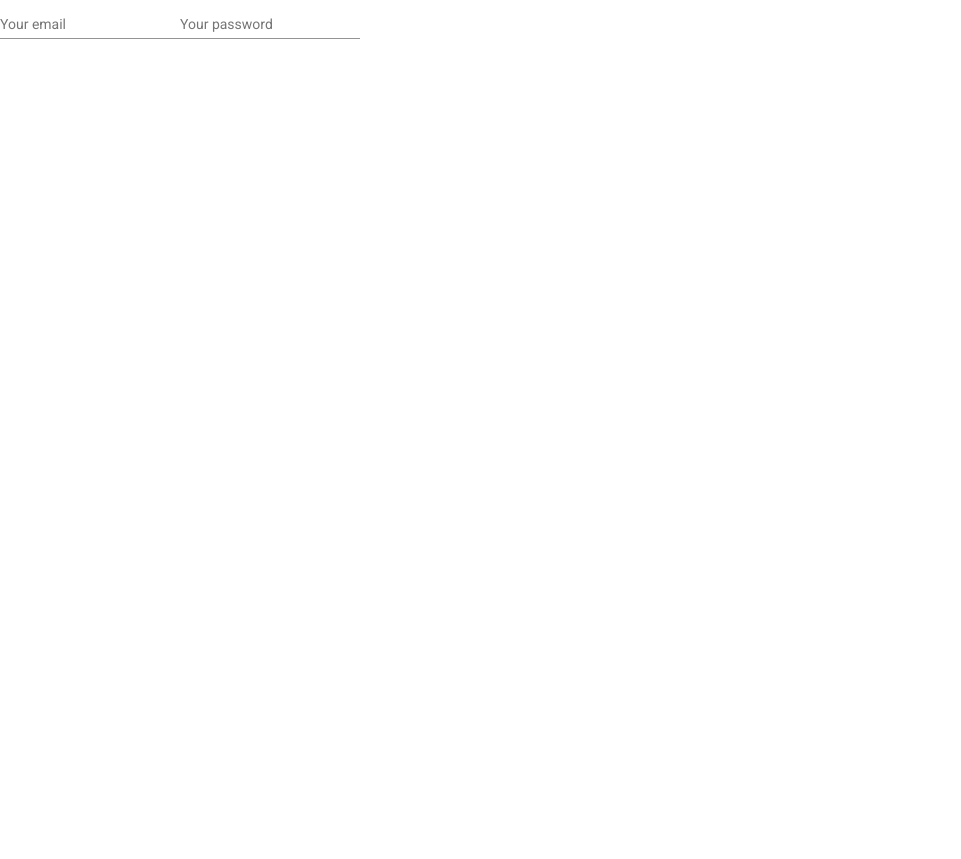
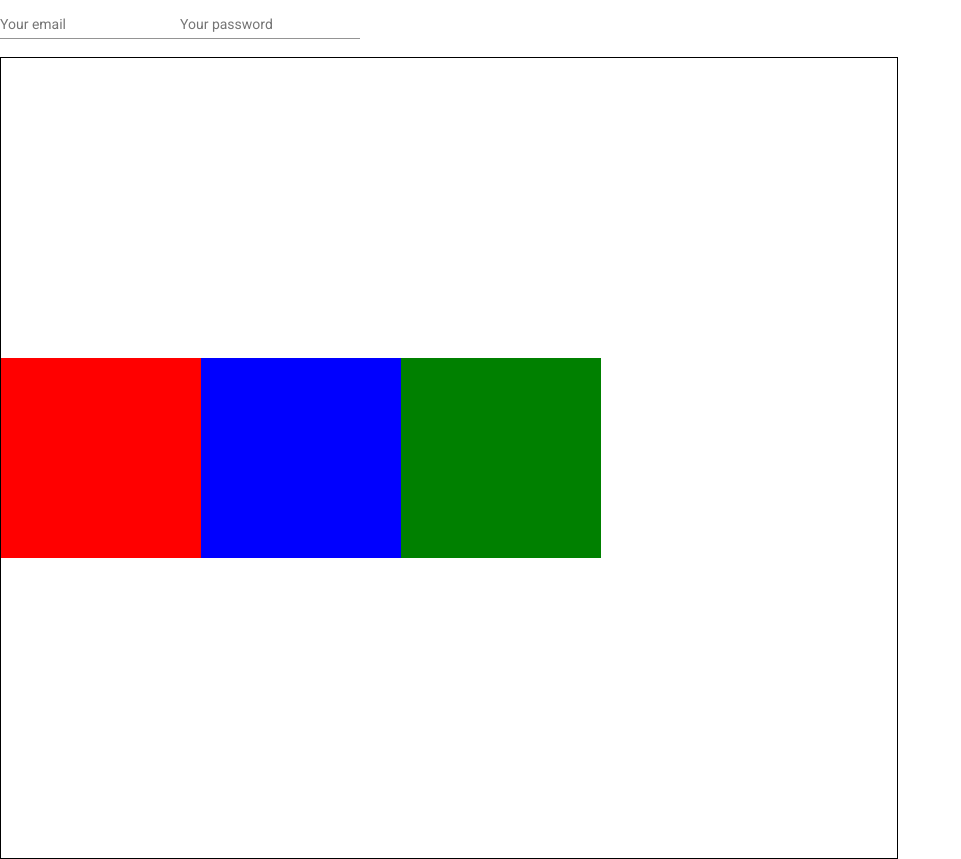
Before and after one commit to HansSima/angular-real-project, an Angular app: page /signup in a window 1280 px wide. Shown: the whole page, without its empty margins (0-961 px from the left). Before the commit the page ends 800 px from the top, so only its background shows below. Built offline with nearby package versions, Linux system fonts and the light colour scheme.

Commit message:
flex training

```diff
--- a/src/app/auth/signup/signup.component.css
+++ b/src/app/auth/signup/signup.component.css
@@ -0,0 +1,26 @@
+#container {
+  display: flex;
+  width: 70%;
+  height: 800px;
+  flex-direction: row;
+  justify-content: flex-start;
+  align-items: center;
+  border: 1px solid black;
+}
+
+.child {
+  height: 200px;
+  width: 200px;
+}
+
+#child1 {
+  background-color: red;
+}
+
+#child2 {
+  background-color: blue;
+}
+
+#child3 {
+  background-color: green;
+}
--- a/src/app/auth/signup/signup.component.html
+++ b/src/app/auth/signup/signup.component.html
@@ -8,3 +8,9 @@
       </mat-form-field>
   </form>
 </section>
+
+<section id="container">
+  <div id="child1" class="child"></div>
+  <div id="child2" class="child"></div>
+  <div id="child3" class="child"></div>
+</section>
```
